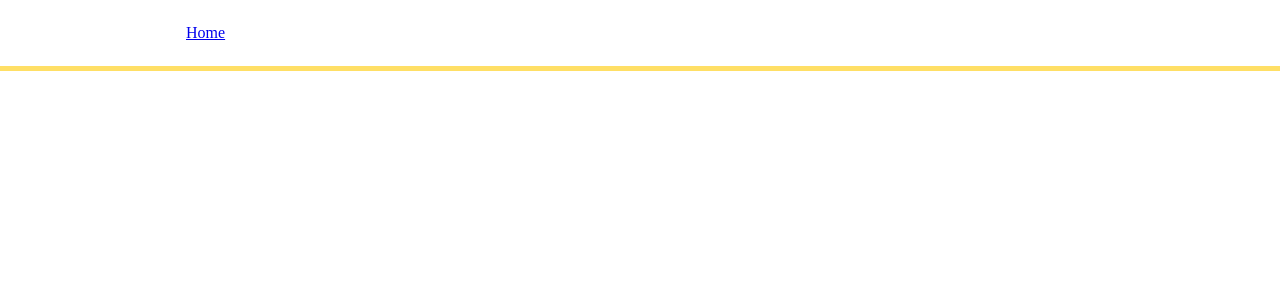
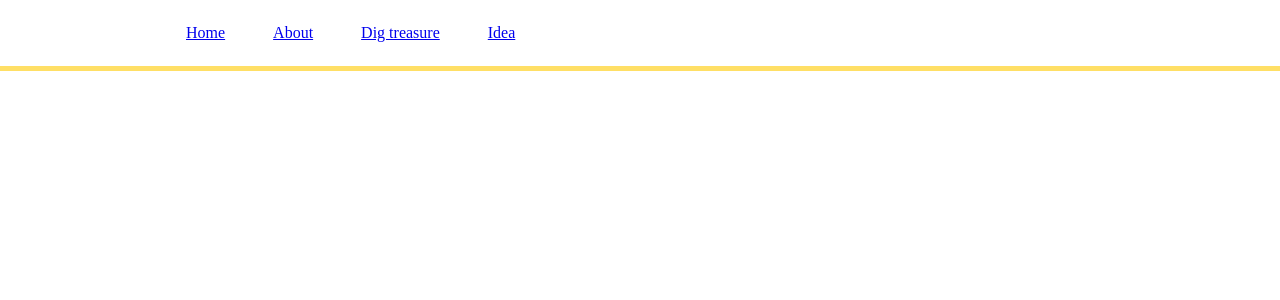
Before and after one commit to hsunwei423/pinpin_side_project, a Next.js app: page / in a window 1280 px wide. Shown: the top 300 px of the page. Built offline with nearby package versions, Linux system fonts and the light colour scheme.

Commit message:
set basic link

```diff
--- /dev/null
+++ b/src/components/UniversalHeader/const.js
@@ -0,0 +1,22 @@
+export const NAV_LIST = [
+  {
+    title: 'Home',
+    key: 'home',
+    link: '/'
+  },
+  {
+    title: 'About',
+    key: 'about',
+    link: '/about'
+  },
+  {
+    title: 'Dig treasure',
+    key: 'Dig',
+    link: '/dig'
+  },
+  {
+    title: 'Idea',
+    key: 'idea',
+    link: '/idea'
+  }
+];
--- a/src/components/UniversalHeader/index.js
+++ b/src/components/UniversalHeader/index.js
@@ -1,5 +1,7 @@
 import { useState } from 'react';
 import Link from 'next/link';
+
+import { NAV_LIST } from './const';
 
 import style from './style.module.scss';
 
@@ -7,11 +9,17 @@ export default function UniversalHeader() {
   return (
       <nav className={style.container}>
         <ul>
-          <li>
-            <Link href="/">
-              <a>Home</a>
-            </Link>
-          </li>
+          {
+            NAV_LIST.map((d, index) => {
+              return (
+                <li key={index}>
+                  <Link href={d.link}>
+                    <a>{d.title}</a>
+                  </Link>
+                </li>
+              )
+            })
+          }
         </ul>
       </nav>
   );
--- a/src/components/UniversalHeader/style.module.scss
+++ b/src/components/UniversalHeader/style.module.scss
@@ -11,5 +11,8 @@
     display: flex;
     align-items: center;
 
+    li + li {
+      margin-left: 48px;
+    }
   }
 }
```
